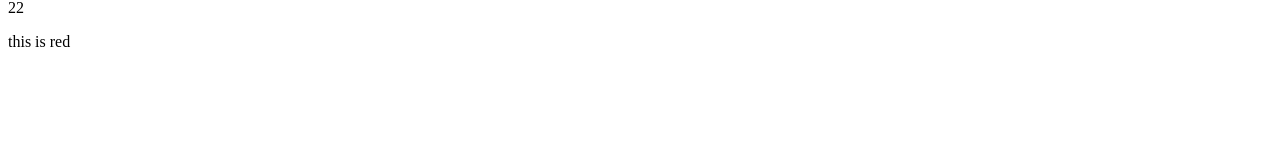
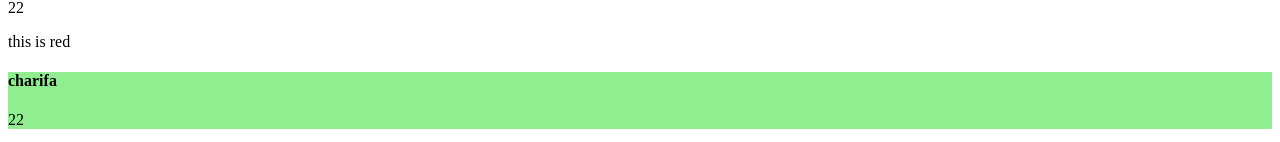
Before and after one commit to rifaca11/Exemple-data-binding-in-Angular, an Angular app: page / in a window 1280 px wide. Shown: the part 915-1057 px from the top of the page. Before the commit the page ends 982 px from the top, so only its background shows below. Built offline with nearby package versions, Linux system fonts and the light colour scheme.

Commit message:
add example ngStyle directive

```diff
--- a/src/app/first/first.component.html
+++ b/src/app/first/first.component.html
@@ -27,5 +27,11 @@
   <p *ngSwitchCase=" 'blue' ">this is blue </p>
   <p *ngSwitchCase=" 'yellow' ">this is yellow </p>
   <p *ngSwitchCase=" 'green' ">this is green </p>
+</div>
 
+
+<!--NgStyle directive-->
+<div [ngStyle]="{ 'background-color':client.color}">
+  <h4>{{client.name}}</h4>
+  <p>{{client.age}}</p>
 </div>
--- a/src/app/first/first.component.ts
+++ b/src/app/first/first.component.ts
@@ -39,8 +39,15 @@ export class FirstComponent {
    }
  ]
 
-//  ngSwitch directive
+//  NgSwitch directive
   color = 'red';
+
+//  NgStyle directive
+  client= {
+    name:'charifa',
+    age: 22,
+    color:'lightgreen'
+  }
 
 constructor() {}
   ngOnInit():void{}
```
